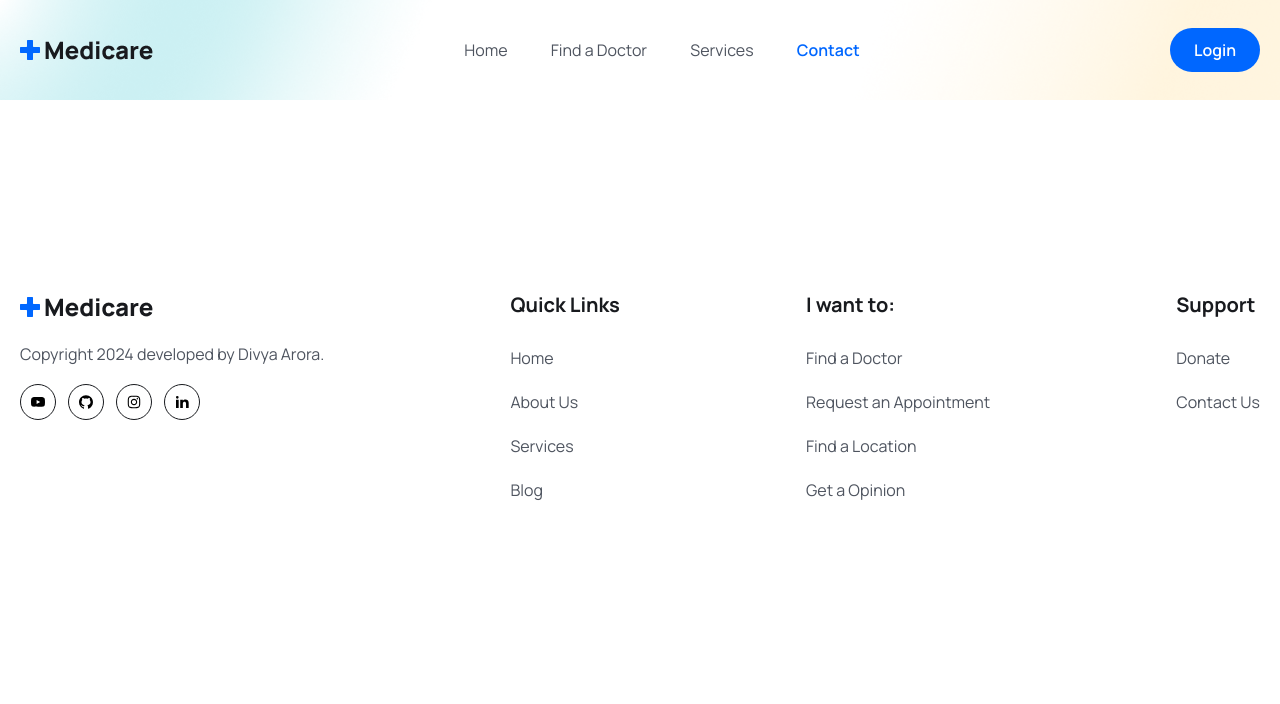
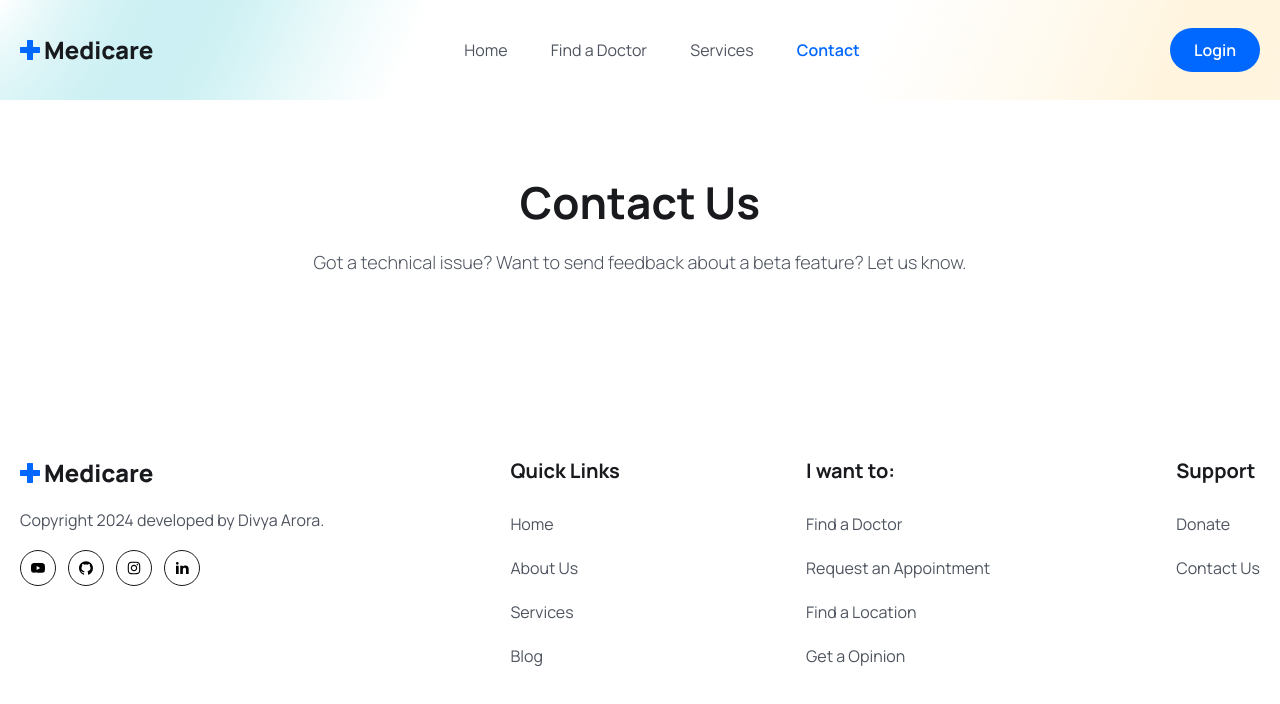
Before and after one commit to aroraadivya/Mern-Stack-Medicare, a React (Vite) app in the folder frontend/: page /contact in a window 1280 px wide. Shown: the top 704 px of the page. Built offline with nearby package versions, Linux system fonts and the light colour scheme.

Commit message:
Update Contact component with heading and description

```diff
--- a/frontend/src/pages/Contact.jsx
+++ b/frontend/src/pages/Contact.jsx
@@ -3,8 +3,9 @@ import React from 'react';
 const Contact = () => {
     return (
         <section>
-            <div>
-
+            <div className='px-4 mx-auto max-w-screen-md'>
+                <h2 className='heading text-center'>Contact Us</h2>
+                <p className='mb-8 lg:mb-16 font-light text-center text__para'>Got a technical issue? Want to send feedback about a beta feature? Let us know.</p>
             </div>
         </section>
     );
```
